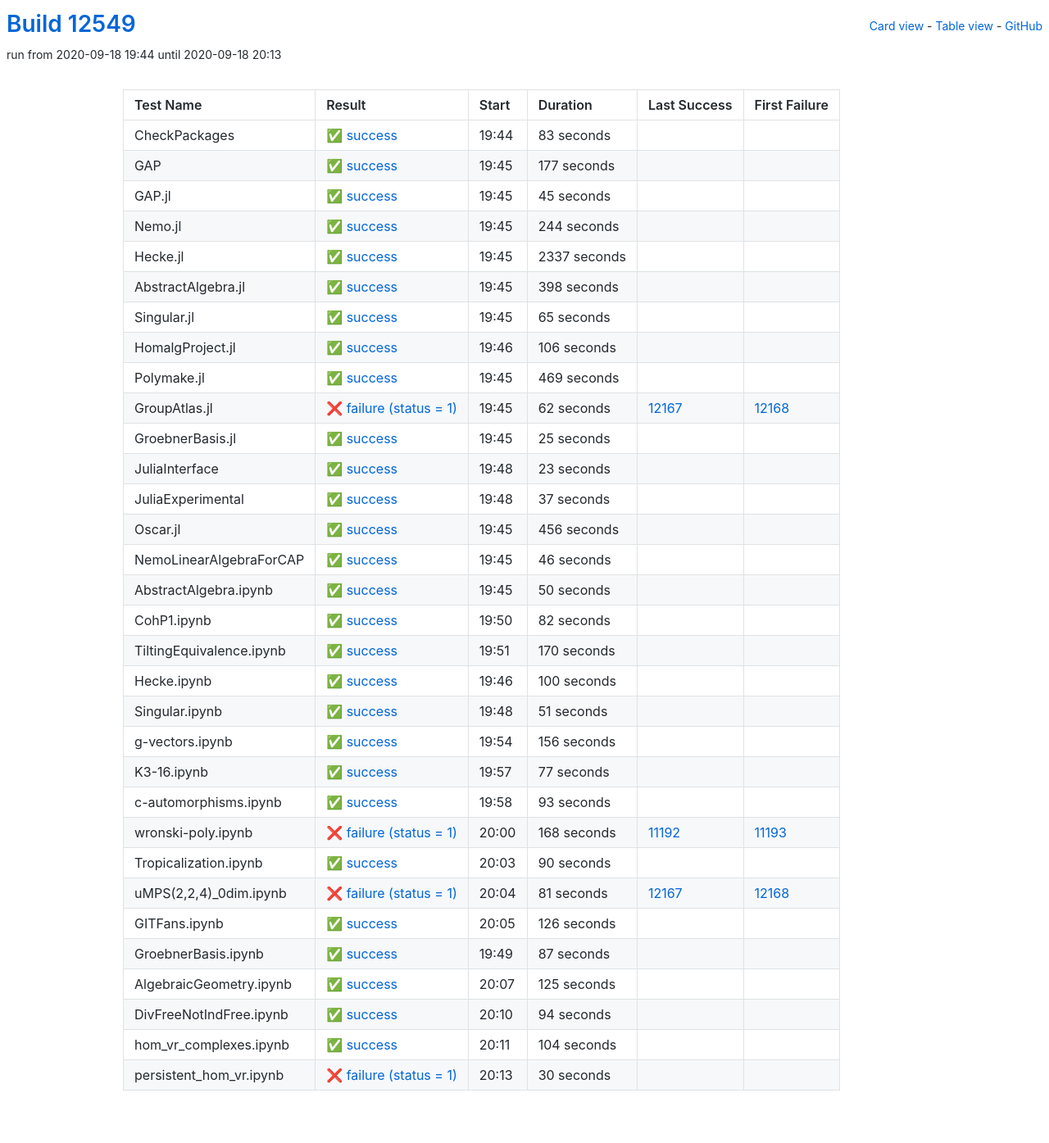
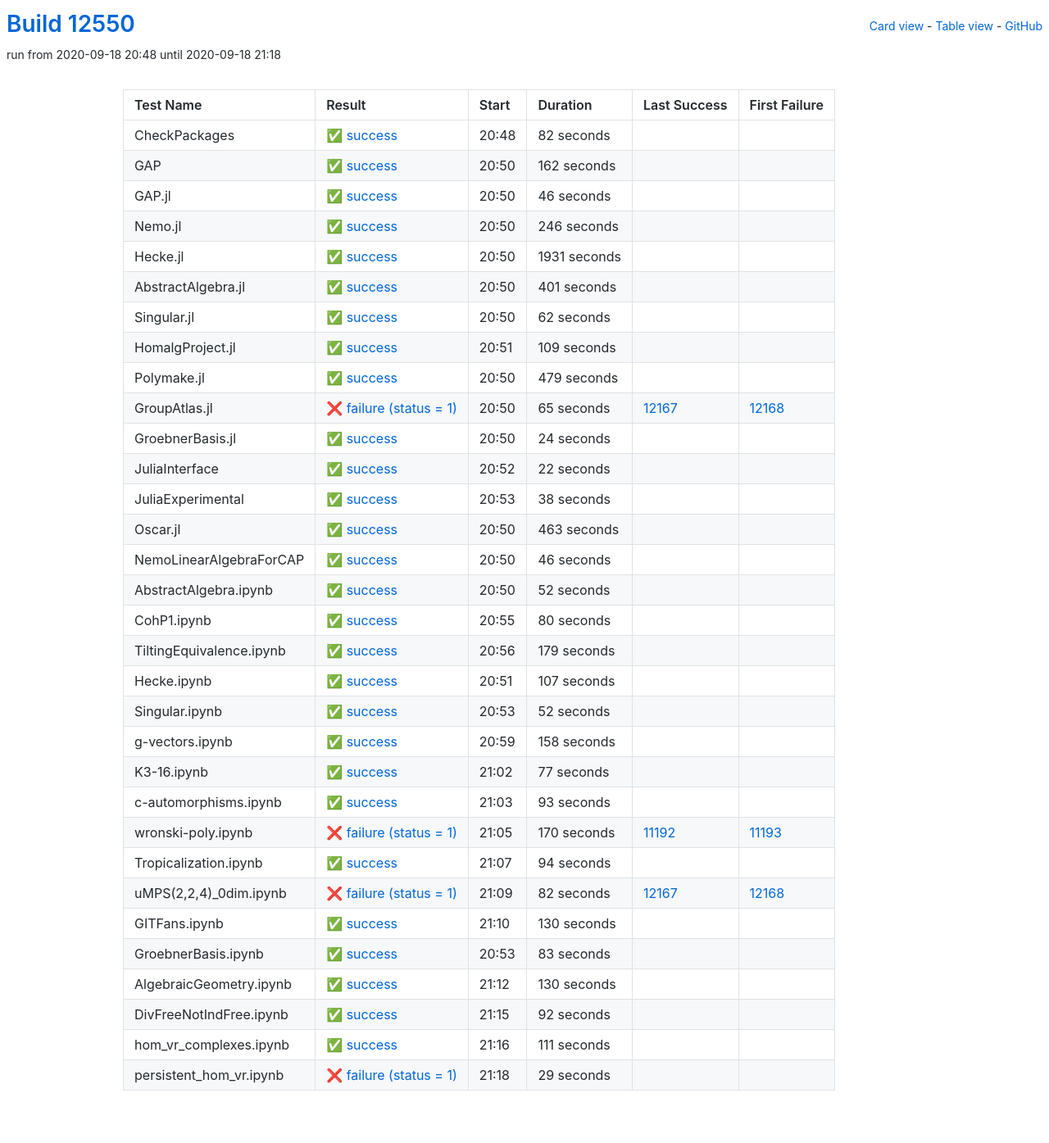
Before and after one commit to oscar-system/oscar-ci-status, a Jekyll site: the page built from table.html, in a window 1280 px wide. Shown: the whole page at 82% size. Built offline with Jekyll 4.4.1, drawn with Linux system fonts in a browser that asks for light colours.

Commit message:
Build #12550

```diff
--- a/_data/ci.yml
+++ b/_data/ci.yml
@@ -1,6 +1,6 @@
 ---
-build: 12549
-build_url: https://oscarci.mathematik.uni-kl.de/job/oscar/12549/
+build: 12550
+build_url: https://oscarci.mathematik.uni-kl.de/job/oscar/12550/
 job: oscar
 organization: oscar-system
 repo: oscar-ci-status
@@ -8,176 +8,176 @@
 tests:
 - name: CheckPackages
   id: checkpackages
-  log: https://oscarci.mathematik.uni-kl.de/job/oscar/12549/artifact/logs/build-12549/CheckPackages.log
-  start: 2020-09-18 19:44
+  log: https://oscarci.mathematik.uni-kl.de/job/oscar/12550/artifact/logs/build-12550/CheckPackages.log
+  start: 2020-09-18 20:48
   success: true
   exitcode: 0
   status: success
-  duration: 83
+  duration: 82
   last_success: false
   last_success_url:
   first_failure: false
   first_failure_url:
 - name: GAP
   id: gap
-  log: https://oscarci.mathematik.uni-kl.de/job/oscar/12549/artifact/logs/build-12549/GAP.log
-  start: 2020-09-18 19:45
+  log: https://oscarci.mathematik.uni-kl.de/job/oscar/12550/artifact/logs/build-12550/GAP.log
+  start: 2020-09-18 20:50
   success: true
   exitcode: 0
   status: success
-  duration: 177
+  duration: 162
   last_success: false
   last_success_url:
   first_failure: false
   first_failure_url:
 - name: GAP.jl
   id: gap-jl
-  log: https://oscarci.mathematik.uni-kl.de/job/oscar/12549/artifact/logs/build-12549/GAP.jl.log
-  start: 2020-09-18 19:45
+  log: https://oscarci.mathematik.uni-kl.de/job/oscar/12550/artifact/logs/build-12550/GAP.jl.log
+  start: 2020-09-18 20:50
   success: true
   exitcode: 0
   status: success
-  duration: 45
+  duration: 46
   last_success: false
   last_success_url:
   first_failure: false
   first_failure_url:
 - name: Nemo.jl
   id: nemo-jl
-  log: https://oscarci.mathematik.uni-kl.de/job/oscar/12549/artifact/logs/build-12549/Nemo.jl.log
-  start: 2020-09-18 19:45
+  log: https://oscarci.mathematik.uni-kl.de/job/oscar/12550/artifact/logs/build-12550/Nemo.jl.log
+  start: 2020-09-18 20:50
   success: true
   exitcode: 0
   status: success
-  duration: 244
+  duration: 246
   last_success: false
   last_success_url:
   first_failure: false
   first_failure_url:
 - name: Hecke.jl
   id: hecke-jl
-  log: https://oscarci.mathematik.uni-kl.de/job/oscar/12549/artifact/logs/build-12549/Hecke.jl.log
-  start: 2020-09-18 19:45
+  log: https://oscarci.mathematik.uni-kl.de/job/oscar/12550/artifact/logs/build-12550/Hecke.jl.log
+  start: 2020-09-18 20:50
   success: true
   exitcode: 0
   status: success
-  duration: 2337
+  duration: 1931
   last_success: false
   last_success_url:
   first_failure: false
   first_failure_url:
 - name: AbstractAlgebra.jl
   id: abstractalgebra-jl
-  log: https://oscarci.mathematik.uni-kl.de/job/oscar/12549/artifact/logs/build-12549/AbstractAlgebra.jl.log
-  start: 2020-09-18 19:45
+  log: https://oscarci.mathematik.uni-kl.de/job/oscar/12550/artifact/logs/build-12550/AbstractAlgebra.jl.log
+  start: 2020-09-18 20:50
   success: true
   exitcode: 0
   status: success
-  duration: 398
+  duration: 401
   last_success: false
   last_success_url:
   first_failure: false
   first_failure_url:
 - name: Singular.jl
   id: singular-jl
-  log: https://oscarci.mathematik.uni-kl.de/job/oscar/12549/artifact/logs/build-12549/Singular.jl.log
-  start: 2020-09-18 19:45
+  log: https://oscarci.mathematik.uni-kl.de/job/oscar/12550/artifact/logs/build-12550/Singular.jl.log
+  start: 2020-09-18 20:50
   success: true
   exitcode: 0
   status: success
-  duration: 65
+  duration: 62
   last_success: false
   last_success_url:
   first_failure: false
   first_failure_url:
 - name: HomalgProject.jl
   id: homalgproject-jl
-  log: https://oscarci.mathematik.uni-kl.de/job/oscar/12549/artifact/logs/build-12549/HomalgProject.jl.log
-  start: 2020-09-18 19:46
+  log: https://oscarci.mathematik.uni-kl.de/job/oscar/12550/artifact/logs/build-12550/HomalgProject.jl.log
+  start: 2020-09-18 20:51
   success: true
   exitcode: 0
   status: success
-  duration: 106
+  duration: 109
   last_success: false
   last_success_url:
   first_failure: false
   first_failure_url:
 - name: Polymake.jl
   id: polymake-jl
-  log: https://oscarci.mathematik.uni-kl.de/job/oscar/12549/artifact/logs/build-12549/Polymake.jl.log
-  start: 2020-09-18 19:45
+  log: https://oscarci.mathematik.uni-kl.de/job/oscar/12550/artifact/logs/build-12550/Polymake.jl.log
+  start: 2020-09-18 20:50
   success: true
   exitcode: 0
   status: success
-  duration: 469
+  duration: 479
   last_success: false
   last_success_url:
   first_failure: false
   first_failure_url:
 - name: GroupAtlas.jl
   id: groupatlas-jl
-  log: https://oscarci.mathematik.uni-kl.de/job/oscar/12549/artifact/logs/build-12549/GroupAtlas.jl.log
-  start: 2020-09-18 19:45
+  log: https://oscarci.mathematik.uni-kl.de/job/oscar/12550/artifact/logs/build-12550/GroupAtlas.jl.log
+  start: 2020-09-18 20:50
   success: false
   exitcode: 1
   status: failure
-  duration: 62
+  duration: 65
   last_success: 12167
   last_success_url: https://oscarci.mathematik.uni-kl.de/job/oscar/12167/
   first_failure: 12168
   first_failure_url: https://oscarci.mathematik.uni-kl.de/job/oscar/12168/
 - name: GroebnerBasis.jl
   id: groebnerbasis-jl
-  log: https://oscarci.mathematik.uni-kl.de/job/oscar/12549/artifact/logs/build-12549/GroebnerBasis.jl.log
-  start: 2020-09-18 19:45
+  log: https://oscarci.mathematik.uni-kl.de/job/oscar/12550/artifact/logs/build-12550/GroebnerBasis.jl.log
+  start: 2020-09-18 20:50
   success: true
   exitcode: 0
   status: success
-  duration: 25
+  duration: 24
   last_success: false
   last_success_url:
   first_failure: false
   first_failure_url:
 - name: JuliaInterface
   id: juliainterface
-  log: https://oscarci.mathematik.uni-kl.de/job/oscar/12549/artifact/logs/build-12549/JuliaInterface.log
-  start: 2020-09-18 19:48
+  log: https://oscarci.mathematik.uni-kl.de/job/oscar/12550/artifact/logs/build-12550/JuliaInterface.log
+  start: 2020-09-18 20:52
   success: true
   exitcode: 0
   status: success
-  duration: 23
+  duration: 22
   last_success: false
   last_success_url:
   first_failure: false
   first_failure_url:
 - name: JuliaExperimental
   id: juliaexperimental
-  log: https://oscarci.mathematik.uni-kl.de/job/oscar/12549/artifact/logs/build-12549/JuliaExperimental.log
-  start: 2020-09-18 19:48
+  log: https://oscarci.mathematik.uni-kl.de/job/oscar/12550/artifact/logs/build-12550/JuliaExperimental.log
+  start: 2020-09-18 20:53
   success: true
   exitcode: 0
   status: success
-  duration: 37
+  duration: 38
   last_success: false
   last_success_url:
   first_failure: false
   first_failure_url:
 - name: Oscar.jl
   id: oscar-jl
-  log: https://oscarci.mathematik.uni-kl.de/job/oscar/12549/artifact/logs/build-12549/Oscar.jl.log
-  start: 2020-09-18 19:45
+  log: https://oscarci.mathematik.uni-kl.de/job/oscar/12550/artifact/logs/build-12550/Oscar.jl.log
+  start: 2020-09-18 20:50
   success: true
   exitcode: 0
   status: success
-  duration: 456
+  duration: 463
   last_success: false
   last_success_url:
   first_failure: false
   first_failure_url:
 - name: NemoLinearAlgebraForCAP
   id: nemolinearalgebraforcap
-  log: https://oscarci.mathematik.uni-kl.de/job/oscar/12549/artifact/logs/build-12549/NemoLinearAlgebraForCAP.log
-  start: 2020-09-18 19:45
+  log: https://oscarci.mathematik.uni-kl.de/job/oscar/12550/artifact/logs/build-12550/NemoLinearAlgebraForCAP.log
+  start: 2020-09-18 20:50
   success: true
   exitcode: 0
   status: success
@@ -188,80 +188,80 @@
   first_failure_url:
 - name: AbstractAlgebra.ipynb
   id: abstractalgebra-ipynb
-  log: https://oscarci.mathematik.uni-kl.de/job/oscar/12549/artifact/logs/build-12549/AbstractAlgebra.ipynb.log
-  start: 2020-09-18 19:45
+  log: https://oscarci.mathematik.uni-kl.de/job/oscar/12550/artifact/logs/build-12550/AbstractAlgebra.ipynb.log
+  start: 2020-09-18 20:50
   success: true
   exitcode: 0
   status: success
-  duration: 50
+  duration: 52
   last_success: false
   last_success_url:
   first_failure: false
   first_failure_url:
 - name: CohP1.ipynb
   id: cohp1-ipynb
-  log: https://oscarci.mathematik.uni-kl.de/job/oscar/12549/artifact/logs/build-12549/CohP1.ipynb.log
-  start: 2020-09-18 19:50
+  log: https://oscarci.mathematik.uni-kl.de/job/oscar/12550/artifact/logs/build-12550/CohP1.ipynb.log
+  start: 2020-09-18 20:55
   success: true
   exitcode: 0
   status: success
-  duration: 82
+  duration: 80
   last_success: false
   last_success_url:
   first_failure: false
   first_failure_url:
 - name: TiltingEquivalence.ipynb
   id: tiltingequivalence-ipynb
-  log: https://oscarci.mathematik.uni-kl.de/job/oscar/12549/artifact/logs/build-12549/TiltingEquivalence.ipynb.log
-  start: 2020-09-18 19:51
+  log: https://oscarci.mathematik.uni-kl.de/job/oscar/12550/artifact/logs/build-12550/TiltingEquivalence.ipynb.log
+  start: 2020-09-18 20:56
   success: true
   exitcode: 0
   status: success
-  duration: 170
+  duration: 179
   last_success: false
   last_success_url:
   first_failure: false
   first_failure_url:
 - name: Hecke.ipynb
   id: hecke-ipynb
-  log: https://oscarci.mathematik.uni-kl.de/job/oscar/12549/artifact/logs/build-12549/Hecke.ipynb.log
-  start: 2020-09-18 19:46
+  log: https://oscarci.mathematik.uni-kl.de/job/oscar/12550/artifact/logs/build-12550/Hecke.ipynb.log
+  start: 2020-09-18 20:51
   success: true
   exitcode: 0
   status: success
-  duration: 100
+  duration: 107
   last_success: false
   last_success_url:
   first_failure: false
   first_failure_url:
 - name: Singular.ipynb
   id: singular-ipynb
-  log: https://oscarci.mathematik.uni-kl.de/job/oscar/12549/artifact/logs/build-12549/Singular.ipynb.log
-  start: 2020-09-18 19:48
+  log: https://oscarci.mathematik.uni-kl.de/job/oscar/12550/artifact/logs/build-12550/Singular.ipynb.log
+  start: 2020-09-18 20:53
   success: true
   exitcode: 0
   status: success
-  duration: 51
+  duration: 52
   last_success: false
   last_success_url:
   first_failure: false
   first_failure_url:
 - name: g-vectors.ipynb
   id: g-vectors-ipynb
-  log: https://oscarci.mathematik.uni-kl.de/job/oscar/12549/artifact/logs/build-12549/g-vectors.ipynb.log
-  start: 2020-09-18 19:54
+  log: https://oscarci.mathematik.uni-kl.de/job/oscar/12550/artifact/logs/build-12550/g-vectors.ipynb.log
+  start: 2020-09-18 20:59
   success: true
   exitcode: 0
   status: success
-  duration: 156
+  duration: 158
   last_success: false
   last_success_url:
   first_failure: false
   first_failure_url:
 - name: K3-16.ipynb
   id: k3-16-ipynb
-  log: https://oscarci.mathematik.uni-kl.de/job/oscar/12549/artifact/logs/build-12549/K3-16.ipynb.log
-  start: 2020-09-18 19:57
+  log: https://oscarci.mathematik.uni-kl.de/job/oscar/12550/artifact/logs/build-12550/K3-16.ipynb.log
+  start: 2020-09-18 21:02
   success: true
   exitcode: 0
   status: success
@@ -272,8 +272,8 @@
   first_failure_url:
 - name: c-automorphisms.ipynb
   id: c-automorphisms-ipynb
-  log: https://oscarci.mathematik.uni-kl.de/job/oscar/12549/artifact/logs/build-12549/c-automorphisms.ipynb.log
-  start: 2020-09-18 19:58
+  log: https://oscarci.mathematik.uni-kl.de/job/oscar/12550/artifact/logs/build-12550/c-automorphisms.ipynb.log
+  start: 2020-09-18 21:03
   success: true
   exitcode: 0
   status: success
@@ -284,80 +284,20 @@
   first_failure_url:
 - name: wronski-poly.ipynb
   id: wronski-poly-ipynb
-  log: https://oscarci.mathematik.uni-kl.de/job/oscar/12549/artifact/logs/build-12549/wronski-poly.ipynb.log
-  start: 2020-09-18 20:00
+  log: https://oscarci.mathematik.uni-kl.de/job/oscar/12550/artifact/logs/build-12550/wronski-poly.ipynb.log
+  start: 2020-09-18 21:05
   success: false
   exitcode: 1
   status: failure
-  duration: 168
+  duration: 170
   last_success: 11192
   last_success_url: https://oscarci.mathematik.uni-kl.de/job/oscar/11192/
   first_failure: 11193
   first_failure_url: https://oscarci.mathematik.uni-kl.de/job/oscar/11193/
 - name: Tropicalization.ipynb
   id: tropicalization-ipynb
-  log: https://oscarci.mathematik.uni-kl.de/job/oscar/12549/artifact/logs/build-12549/Tropicalization.ipynb.log
-  start: 2020-09-18 20:03
-  success: true
-  exitcode: 0
-  status: success
-  duration: 90
-  last_success: false
-  last_success_url:
-  first_failure: false
-  first_failure_url:
-- name: uMPS(2,2,4)_0dim.ipynb
-  id: umps-2-2-4-0dim-ipynb
-  log: https://oscarci.mathematik.uni-kl.de/job/oscar/12549/artifact/logs/build-12549/uMPS-2-2-4-_0dim.ipynb.log
-  start: 2020-09-18 20:04
-  success: false
-  exitcode: 1
-  status: failure
-  duration: 81
-  last_success: 12167
-  last_success_url: https://oscarci.mathematik.uni-kl.de/job/oscar/12167/
-  first_failure: 12168
-  first_failure_url: https://oscarci.mathematik.uni-kl.de/job/oscar/12168/
-- name: GITFans.ipynb
-  id: gitfans-ipynb
-  log: https://oscarci.mathematik.uni-kl.de/job/oscar/12549/artifact/logs/build-12549/GITFans.ipynb.log
-  start: 2020-09-18 20:05
-  success: true
-  exitcode: 0
-  status: success
-  duration: 126
-  last_success: false
-  last_success_url:
-  first_failure: false
-  first_failure_url:
-- name: GroebnerBasis.ipynb
-  id: groebnerbasis-ipynb
-  log: https://oscarci.mathematik.uni-kl.de/job/oscar/12549/artifact/logs/build-12549/GroebnerBasis.ipynb.log
-  start: 2020-09-18 19:49
-  success: true
-  exitcode: 0
-  status: success
-  duration: 87
-  last_success: false
-  last_success_url:
-  first_failure: false
-  first_failure_url:
-- name: AlgebraicGeometry.ipynb
-  id: algebraicgeometry-ipynb
-  log: https://oscarci.mathematik.uni-kl.de/job/oscar/12549/artifact/logs/build-12549/AlgebraicGeometry.ipynb.log
-  start: 2020-09-18 20:07
-  success: true
-  exitcode: 0
-  status: success
-  duration: 125
-  last_success: false
-  last_success_url:
-  first_failure: false
-  first_failure_url:
-- name: DivFreeNotIndFree.ipynb
-  id: divfreenotindfree-ipynb
-  log: https://oscarci.mathematik.uni-kl.de/job/oscar/12549/artifact/logs/build-12549/DivFreeNotIndFree.ipynb.log
-  start: 2020-09-18 20:10
+  log: https://oscarci.mathematik.uni-kl.de/job/oscar/12550/artifact/logs/build-12550/Tropicalization.ipynb.log
+  start: 2020-09-18 21:07
   success: true
   exitcode: 0
   status: success
@@ -366,26 +306,86 @@
   last_success_url:
   first_failure: false
   first_failure_url:
-- name: hom_vr_complexes.ipynb
-  id: hom-vr-complexes-ipynb
-  log: https://oscarci.mathematik.uni-kl.de/job/oscar/12549/artifact/logs/build-12549/hom_vr_complexes.ipynb.log
-  start: 2020-09-18 20:11
+- name: uMPS(2,2,4)_0dim.ipynb
+  id: umps-2-2-4-0dim-ipynb
+  log: https://oscarci.mathematik.uni-kl.de/job/oscar/12550/artifact/logs/build-12550/uMPS-2-2-4-_0dim.ipynb.log
+  start: 2020-09-18 21:09
+  success: false
+  exitcode: 1
+  status: failure
+  duration: 82
+  last_success: 12167
+  last_success_url: https://oscarci.mathematik.uni-kl.de/job/oscar/12167/
+  first_failure: 12168
+  first_failure_url: https://oscarci.mathematik.uni-kl.de/job/oscar/12168/
+- name: GITFans.ipynb
+  id: gitfans-ipynb
+  log: https://oscarci.mathematik.uni-kl.de/job/oscar/12550/artifact/logs/build-12550/GITFans.ipynb.log
+  start: 2020-09-18 21:10
   success: true
   exitcode: 0
   status: success
-  duration: 104
+  duration: 130
+  last_success: false
+  last_success_url:
+  first_failure: false
+  first_failure_url:
+- name: GroebnerBasis.ipynb
+  id: groebnerbasis-ipynb
+  log: https://oscarci.mathematik.uni-kl.de/job/oscar/12550/artifact/logs/build-12550/GroebnerBasis.ipynb.log
+  start: 2020-09-18 20:53
+  success: true
+  exitcode: 0
+  status: success
+  duration: 83
+  last_success: false
+  last_success_url:
+  first_failure: false
+  first_failure_url:
+- name: AlgebraicGeometry.ipynb
+  id: algebraicgeometry-ipynb
+  log: https://oscarci.mathematik.uni-kl.de/job/oscar/12550/artifact/logs/build-12550/AlgebraicGeometry.ipynb.log
+  start: 2020-09-18 21:12
+  success: true
+  exitcode: 0
+  status: success
+  duration: 130
+  last_success: false
+  last_success_url:
+  first_failure: false
+  first_failure_url:
+- name: DivFreeNotIndFree.ipynb
+  id: divfreenotindfree-ipynb
+  log: https://oscarci.mathematik.uni-kl.de/job/oscar/12550/artifact/logs/build-12550/DivFreeNotIndFree.ipynb.log
+  start: 2020-09-18 21:15
+  success: true
+  exitcode: 0
+  status: success
+  duration: 92
+  last_success: false
+  last_success_url:
+  first_failure: false
+  first_failure_url:
+- name: hom_vr_complexes.ipynb
+  id: hom-vr-complexes-ipynb
+  log: https://oscarci.mathematik.uni-kl.de/job/oscar/12550/artifact/logs/build-12550/hom_vr_complexes.ipynb.log
+  start: 2020-09-18 21:16
+  success: true
+  exitcode: 0
+  status: success
+  duration: 111
   last_success: false
   last_success_url:
   first_failure: false
   first_failure_url:
 - name: persistent_hom_vr.ipynb
   id: persistent-hom-vr-ipynb
-  log: https://oscarci.mathematik.uni-kl.de/job/oscar/12549/artifact/logs/build-12549/persistent_hom_vr.ipynb.log
-  start: 2020-09-18 20:13
+  log: https://oscarci.mathematik.uni-kl.de/job/oscar/12550/artifact/logs/build-12550/persistent_hom_vr.ipynb.log
+  start: 2020-09-18 21:18
   success: false
   exitcode: 1
   status: failure
-  duration: 30
+  duration: 29
   last_success: false
   last_success_url:
   first_failure: false
```
Also changed, not shown: README.md.
